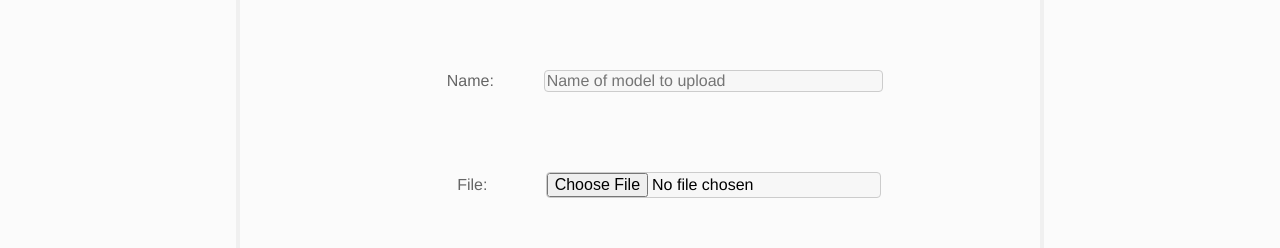
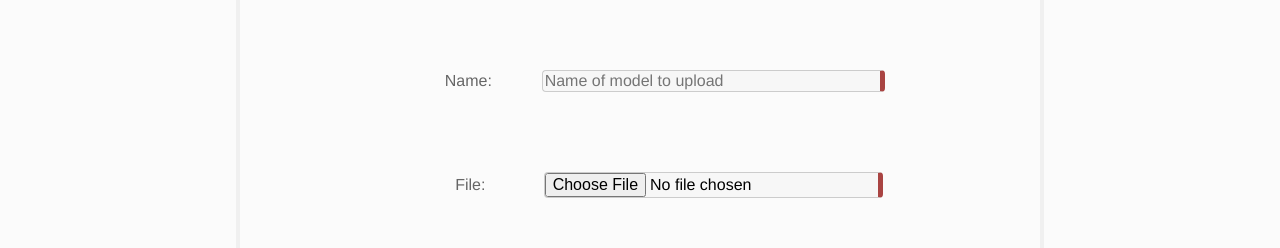
Before and after one commit to Nolonar/HSLU_3D-Library, an Angular app in the folder webapp/: page /upload in a window 1280 px wide. Shown: the part 206-454 px from the top of the page. Built offline with nearby package versions, Linux system fonts and the light colour scheme.

Commit message:
let input red mark show up by default.

```diff
--- a/webapp/src/app/upload-form/upload-form.component.css
+++ b/webapp/src/app/upload-form/upload-form.component.css
@@ -38,6 +38,6 @@ label {
     border-right: 5px solid #42A948;
 }
 
-.ng-invalid:not(form):not(.ng-pristine) {
+.ng-invalid:not(form) {
     border-right: 5px solid #a94442;
 }
```
